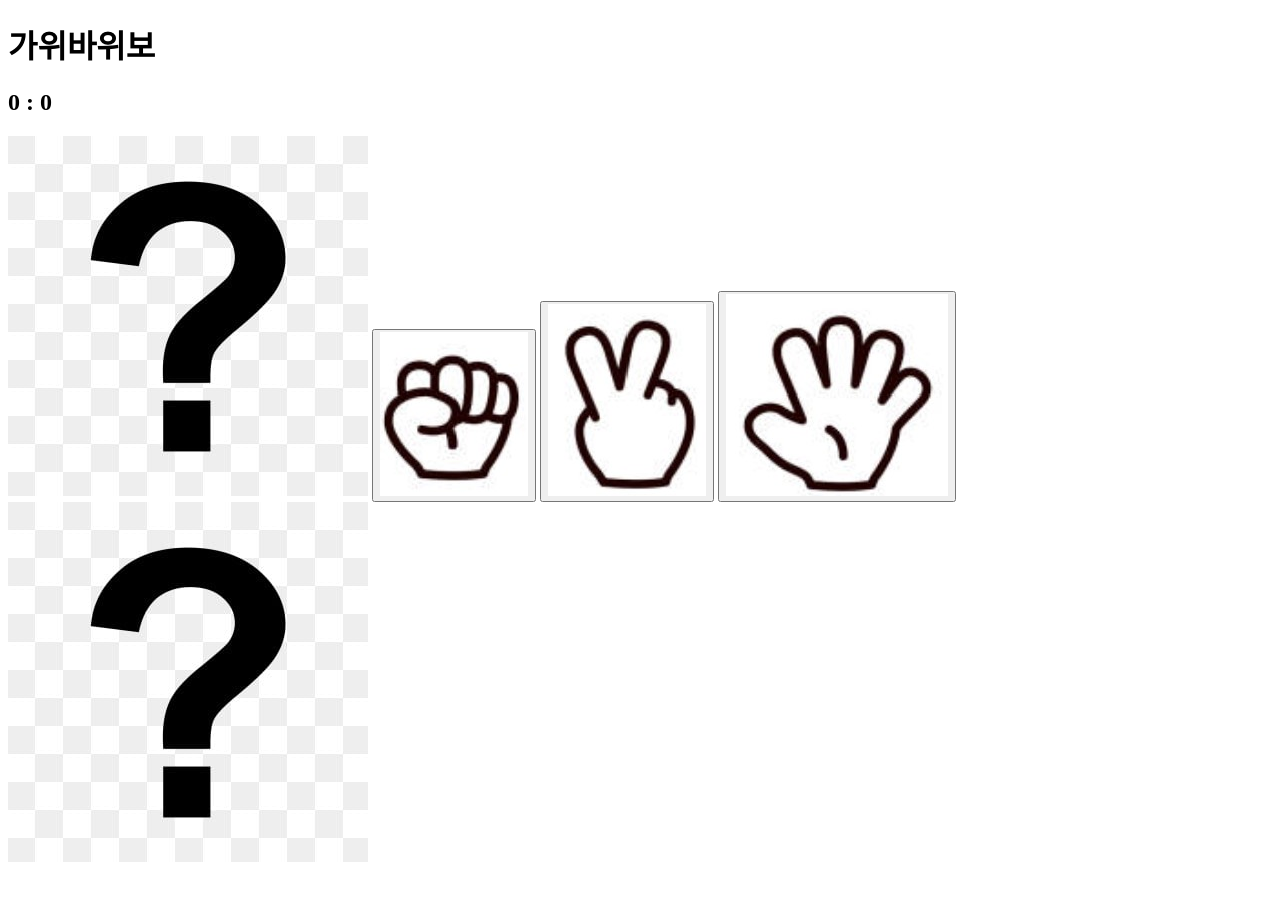
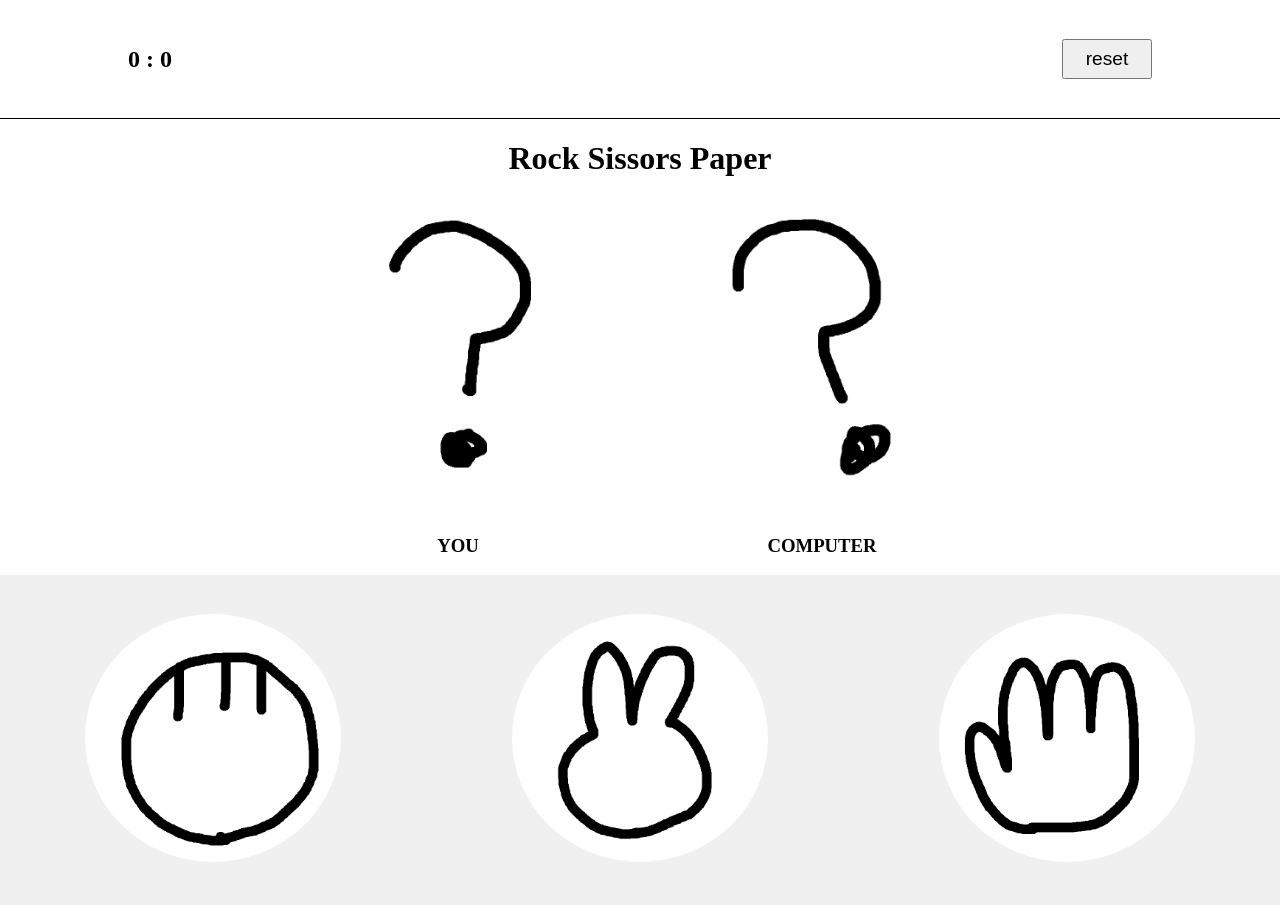
Before and after one commit to gyduddl/Rsp, a plain HTML site: page RSP.html in a window 1280 px wide. Before the commit the page ends 874 px from the top, so only its background shows below. Drawn offline with Linux system fonts and the light colour scheme.

Commit message:
Rsp완성

```diff
--- a/RSP.html
+++ b/RSP.html
@@ -4,30 +4,37 @@
     <meta charset="UTF-8">
     <meta http-equiv="X-UA-Compatible" content="IE=edge">
     <meta name="viewport" content="width=device-width, initial-scale=1.0">
-    <title>Document</title>
+    <title>가위바위보</title>
     <script src="Rsp.js"></script>
     <link rel="stylesheet" href="style.css">
 </head>
 <body>
     <div>
-        <h1>가위바위보</h1>
+        <div class="Reset">
+            <h2 id="result_num">0 : 0</h2>
+            <button onclick="reset()" id="'reset" >reset</button>
+        </div>
+        <h1>Rock Sissors Paper</h1>
         <div id="modal">
             <div class="modal_content">
-                <h3>결과!!</h3>
                 <div id="result">결과 확인중</div>
                 <button onclick="closeModal()" id="close_modal">닫기</button>
             </div>
             <div class="modal_layer" onclick="closeModal()"></div>
         </div>
-        <div>
-            <h2 id="result_num">0 : 0</h2>
+        <div class="Question">
+            <img id="userResult" src="img/물음표.png" alt="물음표 이미지"/>
+            <img id="computerResult" src="img/물음표2.png" alt="물음표 이미지"/>
         </div>
-        <img id="userResult" src="img/물음표 이미지.jpg" alt="물음표 이미지"/>
-        <button onclick='rockClick()' ><img src="img/바위 이미지.jpg" alt="바위이미지" /></button>
-        <button onclick='sissorsClick()'><img src="img/가위 이미지.jpg" alt="가위이미지" /></button>
-        <button onclick='paperClick()'><img src="img/보 이미지.jpg" alt="보이미지" /></button>
-        <img id="computerResult" src="img/물음표 이미지.jpg" alt="물음표 이미지"/>
-
+        <div class="Status">
+            <h3>YOU</h3>
+            <h3>COMPUTER</h3>
+        </div>
+        <div class="Chose">
+            <div onclick='rockClick()' ><img src="img/바위.png" class='Rock' alt="바위이미지" /></div>
+            <div onclick='sissorsClick()'><img src="img/가위.png" class='Sissors' alt="가위이미지" /></div>
+            <div onclick='paperClick()'><img src="img/보.png" class='Paper' alt="보이미지" /></div>
+        </div>
     </div>
 </body>
 </html>
--- a/Rsp.js
+++ b/Rsp.js
@@ -2,43 +2,55 @@ let Person= ['가위','바위','보'];
 let Victory = ['이겼음','졌음','비겼음'];
 let Computer = Math.floor(Math.random()*3);
 
+//모달창
 const closeModal=()=>{
     let modal = document.getElementById('modal');
     let computerimg = document.getElementById( "computerResult");
     let aimg = document.getElementById("userResult");
-    aimg.src='img/물음표 이미지.jpg';
-    computerimg.src='img/물음표 이미지.jpg';
+    aimg.src='img/물음표.png';
+    computerimg.src='img/물음표2.png';
     modal.style.display='none';
 }
 
+//가위바위보
 const rockClick = async()=>{
         let aimg = document.getElementById("userResult");
-        aimg.src='img/바위 이미지.jpg';
+        aimg.src='img/바위.png';
         RockSissors('바위');
 }
 
 const sissorsClick = ()=>{
     let aimg = document.getElementById("userResult");
-    aimg.src='img/가위 이미지.jpg';
+    aimg.src='img/가위.png';
     RockSissors('가위');
 }
 
 const paperClick = ()=>{
     let aimg = document.getElementById("userResult");
-    aimg.src='img/보 이미지.jpg';
+    aimg.src='img/보.png';
    RockSissors('보');
 }
+//점수변수
+let personValue=0;
+let computerValue=0;
 
-let personValue=[0];
-let computerValue=[0];
+//리셋버튼
+const reset=()=>{
+    let result_num = document.getElementById('result_num')
+    personValue =0;
+    computerValue=0;
+    result_num.innerHTML=`<h2 id="result_num">${personValue} : ${computerValue}</h2>`;
+}
+
+
 
 const RockSissors = (rsp)=>{
     let computerimg = document.getElementById( "computerResult");
     if(Computer===0){
-        computerimg.src='img/가위 이미지.jpg';
+        computerimg.src='img/가위.png';
     }else if(Computer===1){
-        computerimg.src='img/바위 이미지.jpg';
-    }else computerimg.src='img/보 이미지.jpg';
+        computerimg.src='img/바위.png';
+    }else computerimg.src='img/보.png';
 
     if(rsp==='가위'&&Computer===2||rsp==='바위'&&Computer===0
     || rsp==='보'&&Computer===1){
@@ -56,21 +68,20 @@ const RockSissors = (rsp)=>{
 
 
         if(Victory[n]==='졌음') {
-            computerValue=computerValue[0]+1;
-            window.localStorage.setItem('computer', computerValue);
-        }else{
-            personValue=personValue[0]+1;
+            computerValue=computerValue+1;
+            window.localStorage.setItem('computer', JSON.stringify(computerValue));
+        }else if(Victory[n]==='이겼음'){
+            personValue=personValue+1;
             localStorage.setItem('person',JSON.stringify(personValue));
         }
+        //어떻게 localStorage에서 값을 어떻게 가져오는거야.
+        // let computerValue2= window.localStorage.getItem("computerValue");
+        // let personValue2=JSON.parse(localStorage.getItem("personValue"));
 
-        let computerValue2= JSON.parse(window.localStorage.getItem("computerValue"))
-        let personValue2=JSON.parse(window.localStorage.getItem("personValue"))
-
-        console.log(window.localStorage.getItem("computerValue"))
         setTimeout(()=>  {
         modal.style.display='block';
         result.innerHTML = `<div id="result">${Victory[n]}</div>`;
-        result_num.innerHTML=`<h2 id="result_num">${personValue2} : ${computerValue2}</h2>`;
+        result_num.innerHTML=`<h2 id="result_num">${personValue} : ${computerValue}</h2>`;
     },700 )
     }
 }
--- a/style.css
+++ b/style.css
@@ -1,3 +1,10 @@
+body {
+    text-align: center;
+    margin: 0;
+    width: 100%;
+    height: 100%;
+  }
+
 #modal {
     position:relative;
     display: none;
@@ -18,11 +25,86 @@
 
 #modal .modal_content {
     position: fixed;
-    width:20%;
-    height: 20%;
-    margin: 10% 35%;
-    padding :3%;
+    width:300px;
+    height: 200px;
+    top: 50%;
+    left: 50%;
+    transform: translate(-50%, -50%);
     text-align: center;
     background-color: #fff;
+    border-radius: 3%;
+}
+
+#modal .modal_content >div {
+    font-size: 30px;
+    padding-bottom: 7%;
+    padding-top: 16%;
+    text-align: center;
+}
+
+
+#userResult {
+    width: 300px;
+    margin-right: 5%;
 
 }
+
+#computerResult {
+    width: 300px;
+}
+
+.Question{
+    display: flex;
+    justify-content: center;
+    margin-bottom: 2%;
+}
+.Status{
+    display: flex;
+    justify-content: center;
+}
+
+.Status>h3:first-child{
+    width: 300px;
+    text-align: center;
+    padding-right: 5%;
+}
+.Status>h3:last-child{
+    width: 300px;
+    text-align: center;
+}
+.Chose{
+    display: flex;
+    justify-content: center;
+    background-color: rgb(241, 240, 240);
+    padding: 3% 0;
+}
+
+
+.Rock{
+    width: 60%;
+    border-radius: 50%;
+}
+
+.Sissors{
+    width: 60%;
+    border-radius: 50%;
+}
+
+.Paper{
+    width: 60%;
+    border-radius: 50%;
+}
+
+.Reset{
+    display: flex;
+    align-items: center;
+    justify-content: space-between;
+    padding: 2% 10%;
+    border-bottom: 1px solid black;
+}
+
+button{
+    width: 90px;
+    height: 40px;
+    font-size: 120%;
+}
```
Also changed, not shown: img/가위 이미지.jpg (deleted), img/가위.png (added), img/물음표 이미지.jpg (deleted), img/물음표.png (added), img/물음표2.png (added), img/바위 이미지.jpg (deleted), img/바위.png (added), img/보 이미지.jpg (deleted), img/보.png (added).
